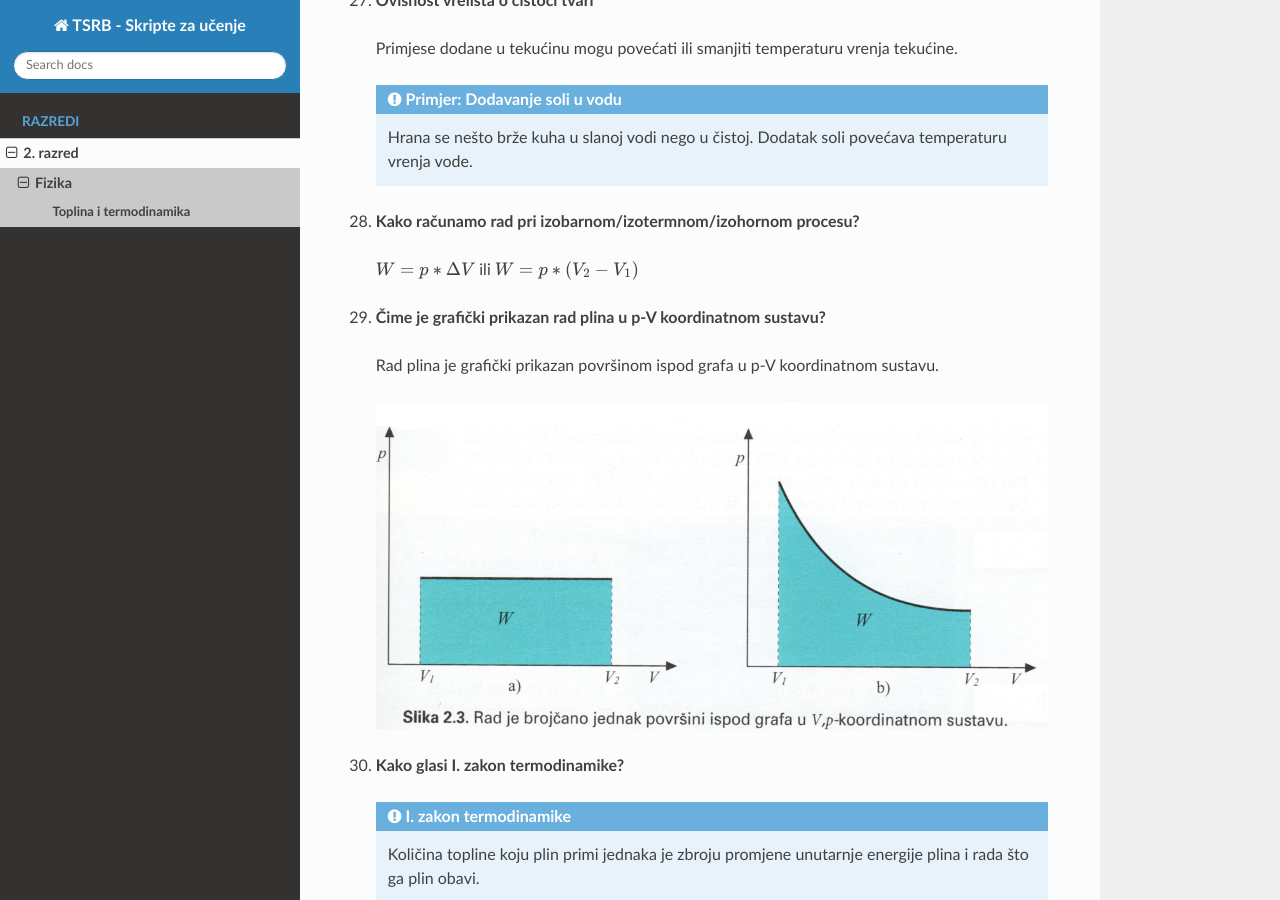
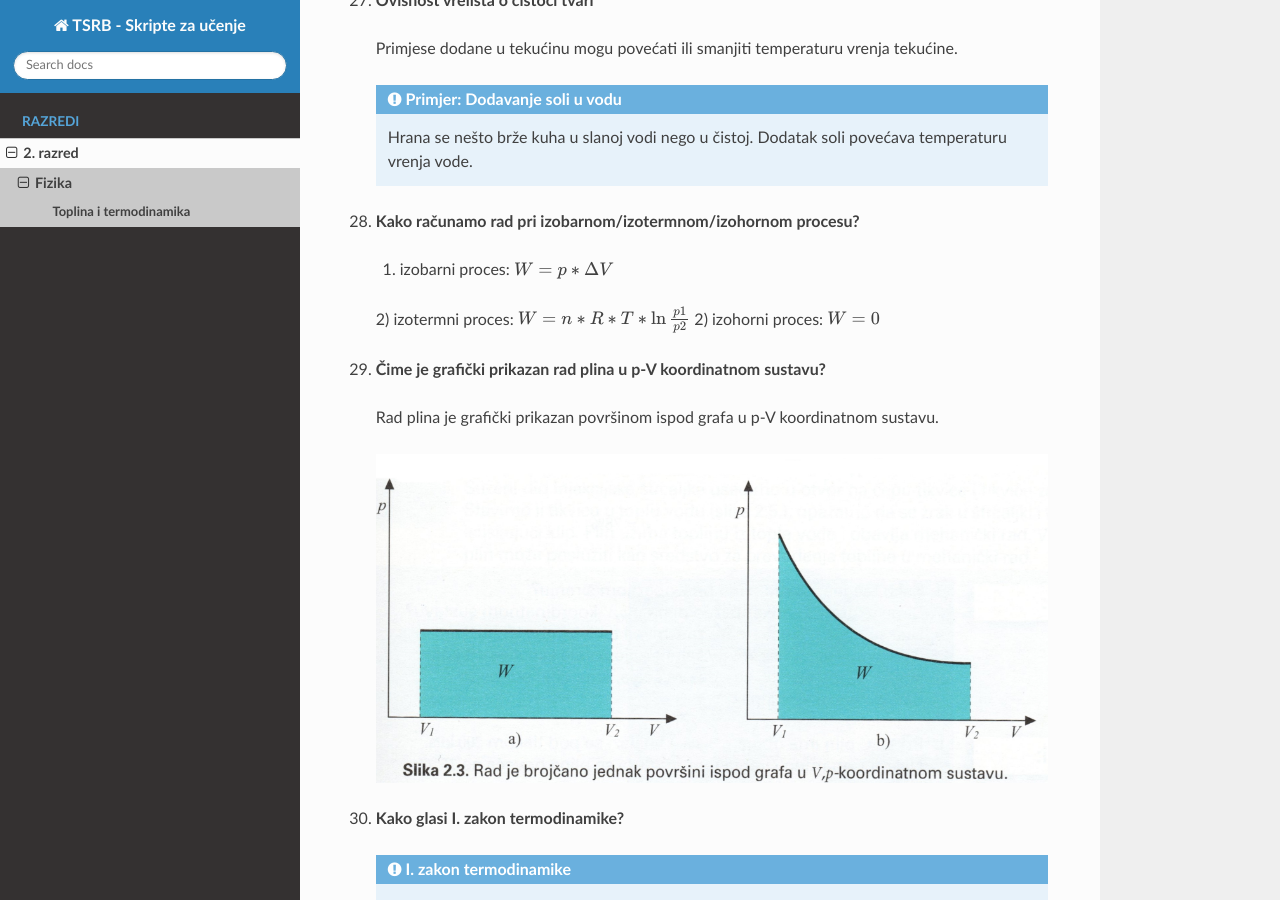
Before and after one commit to recycleTheC/tsrb-h_razred, a Sphinx documentation site: the page built from source/2_razred/fizika/toplina.rst, in a window 1280 px wide and 900 px high, scrolled down 14320 px. Built offline with Sphinx 7.4.7 and the Read the Docs theme 2.0.0, drawn with Linux system fonts in a browser that asks for light colours.

Commit message:
Ispravak

```diff
--- a/source/2_razred/fizika/toplina.rst
+++ b/source/2_razred/fizika/toplina.rst
@@ -394,7 +394,9 @@ Toplina i termodinamika
 
 28. **Kako računamo rad pri izobarnom/izotermnom/izohornom procesu?**
 
-  :math:`W=p*\Delta{V}` ili :math:`W=p*(V_2-V_1)`
+  1) izobarni proces: :math:`W=p*\Delta{V}`
+  2) izotermni proces: :math:`W=n*R*T*\ln{\frac{p1}{p2}}`
+  2) izohorni proces: :math:`W=0`
 
 29. **Čime je grafički prikazan rad plina u p-V koordinatnom sustavu?**
 
```
